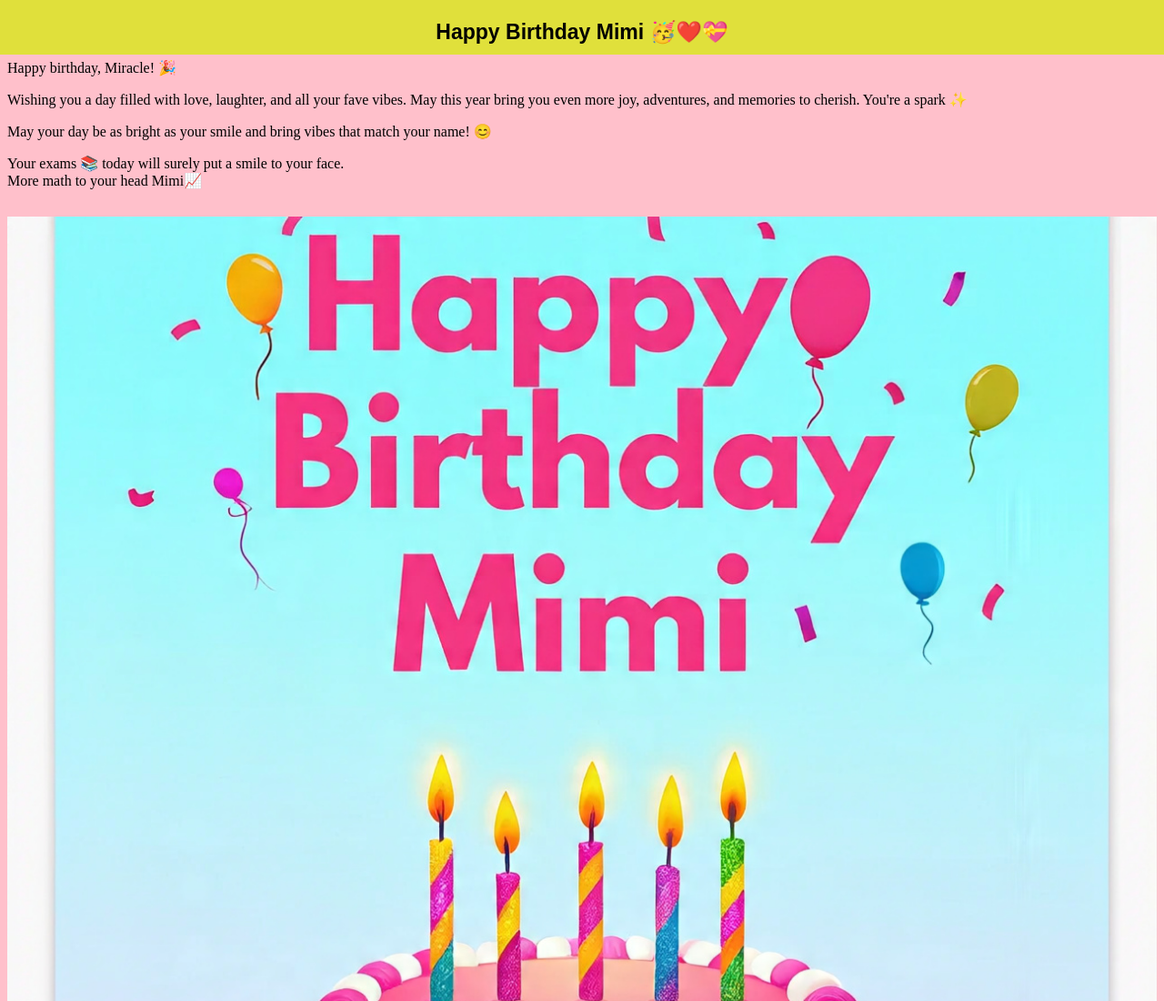
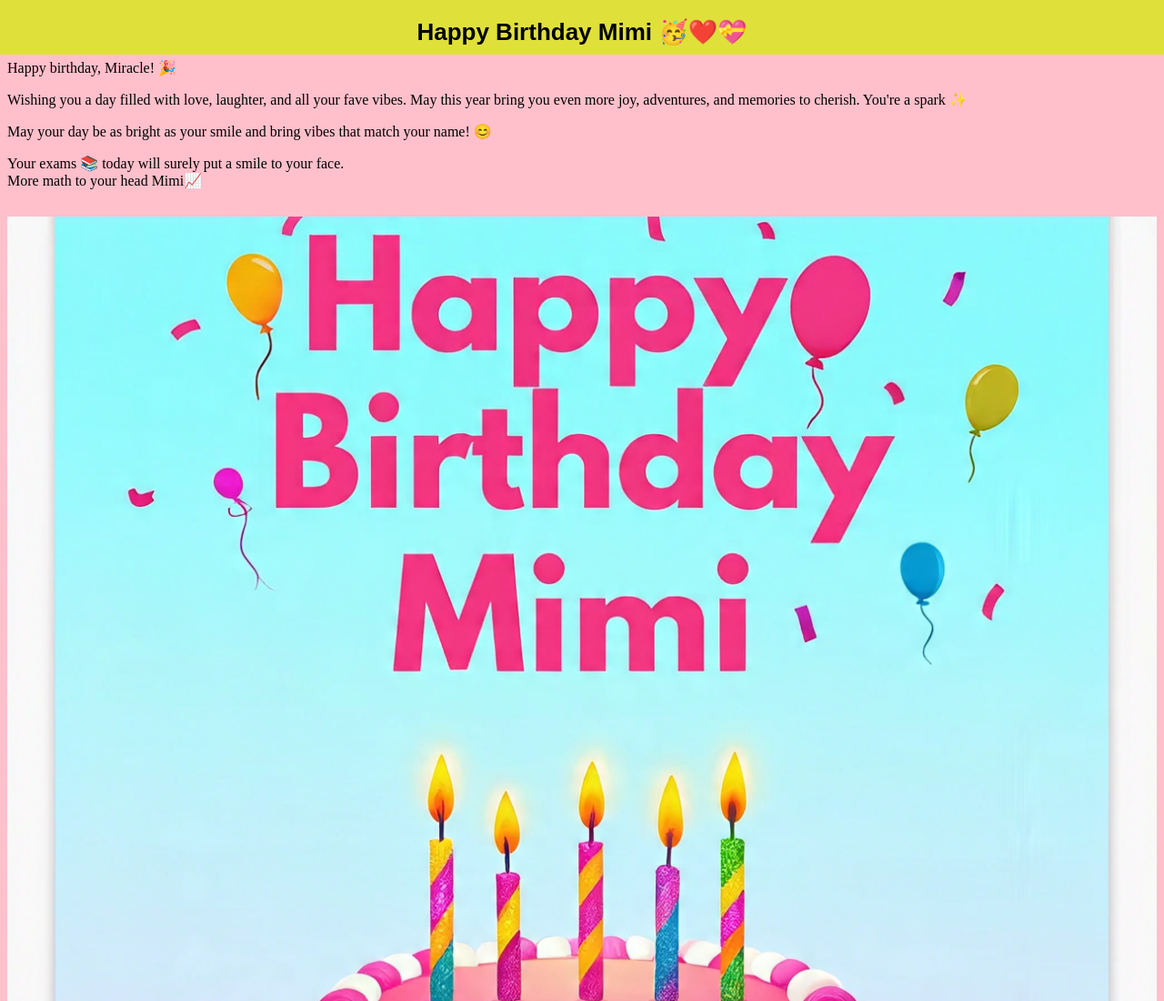
Before and after one commit to Joshi-cyber940/mimi-s-birthday-gift, a plain HTML site: page index.html in a window 1280 px wide. Shown: the top 1100 px of the page at 91% size. Drawn offline with Linux system fonts and the light colour scheme.

Commit message:
Add files via upload

```diff
--- a/mimi.css
+++ b/mimi.css
@@ -12,7 +12,7 @@ height: 1200px;
   height: 50px;
   align-items: center;
   justify-content: center;
-  font-size: 23px;
+  font-size: 26px;
   font-family: Arial, Helvetica, sans-serif;
   font-weight: bold;
 
```
